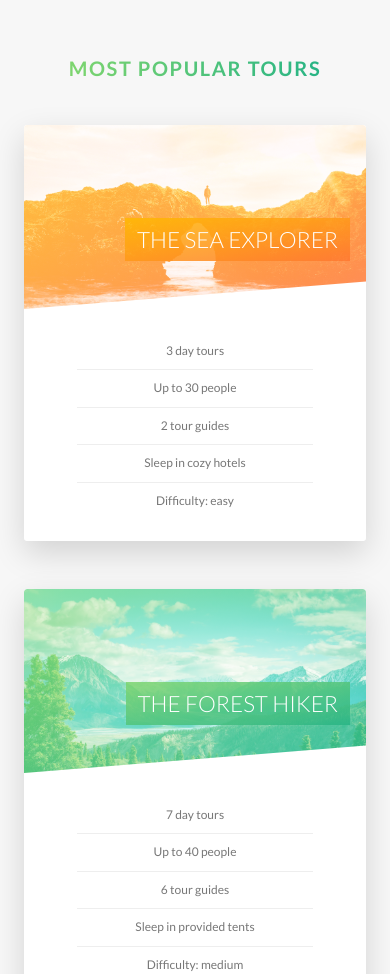
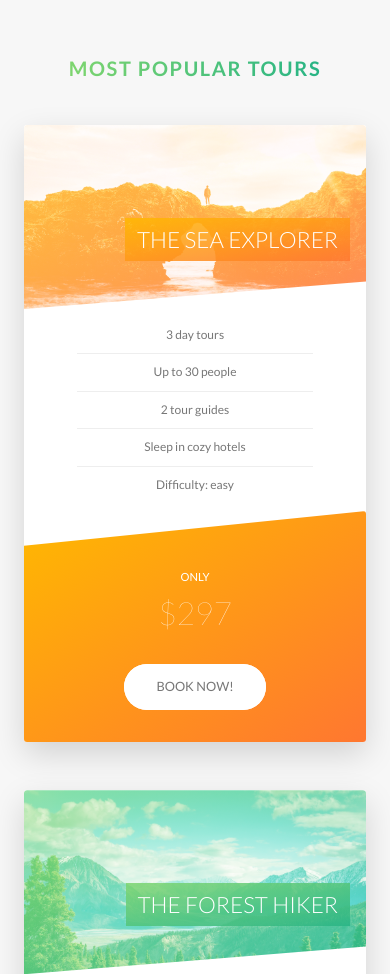
Before and after one commit to malekitoon/natours__advanced-css-and-sass, a website: page index.html in a window 390 px wide. Shown: the part 2440-3414 px from the top of the page. Drawn offline with Linux system fonts and the light colour scheme.

Commit message:
059 Writing Media Queries - Tours, Stories and Booking Sections

```diff
--- a/sass/components/_card.scss
+++ b/sass/components/_card.scss
@@ -150,4 +150,48 @@
     font-size: 6rem;
     font-weight: 100;
   }
+
+  @include respond(tab-port) {
+    height: auto;
+    border-radius: 3px;
+    background-color: $color-white;
+    box-shadow: 0 1.5rem 4rem rgba($color-black, .15);
+
+    &__side {
+      height: auto;
+      position: relative;
+      box-shadow: none;
+
+      &--back {
+        transform: rotateY(0);
+        clip-path: polygon(0 15%, 100% 0, 100% 100%, 0 100%);
+      }
+    }
+
+    &:hover &__side--front {
+      transform: rotateY(0);
+    }
+
+    &__details {
+      padding: 1rem 3rem;
+    }
+
+    // BACK SIDE STYLING
+    &__cta {
+      position: relative;
+      top: 0;
+      left: 0;
+      transform: translate(0);
+      width: 100%;
+      padding: 7rem 4rem 4rem;
+    }
+
+    &__price-box {
+      margin-bottom: 3rem;
+    }
+
+    &__price-value {
+      font-size: 4rem;
+    }
+  }
 }
--- a/sass/components/_form.scss
+++ b/sass/components/_form.scss
@@ -15,6 +15,10 @@
     width: 90%;
     display: block;
     transition: all .3s;
+
+    @include respond(tab-port) {
+      width: 100%;
+    }
 
     &:focus {
       outline: none;
@@ -49,6 +53,11 @@
   &__radio-group {
     width: 49%;
     display: inline-block;
+
+    @include respond(tab-port) {
+      width: 100%;
+      margin-bottom: 2rem;
+    }
   }
 
   &__radio-input { display: none; }
--- a/sass/components/_story.scss
+++ b/sass/components/_story.scss
@@ -7,6 +7,15 @@
   padding: 6rem 6rem 6rem 9rem;
   font-size: $default-font-size;
   transform: skewX(-12deg);
+
+  @include respond(tab-port) {
+    width: 100%;
+    padding: 4rem 4rem 4rem 7rem;
+  }
+
+  @include respond(phone) {
+    transform: skewX(0);
+  }
 
   &__shape {
     width: 15rem;
@@ -18,6 +27,10 @@
     -webkit-clip-path: circle(50% at 50% 50%);
     transform: translateX(-3rem) skewX(12deg);
     position: relative;
+
+    @include respond(phone) {
+      transform: translateX(-3rem) skewX(0);
+    }
   }
 
   &__img {
@@ -43,6 +56,10 @@
 
   &__text {
     transform: skewX(12deg);
+
+    @include respond(phone) {
+      transform: skewX(0);
+    }
   }
 
   &:hover &__caption {
--- a/sass/pages/_home.scss
+++ b/sass/pages/_home.scss
@@ -72,8 +72,38 @@
   border-radius: 3px;
   box-shadow: 0 1.5rem 4rem rgba($color-black, .2);
 
+  @include respond(tab-land) {
+    background-image:
+    linear-gradient(
+      105deg,
+      rgba($color-white, .9) 0%,
+      rgba($color-white, .9) 65%,
+      transparent 65%
+    ),
+    url(../img/nat-10.jpg);
+    background-size: cover;
+  }
+
+  @include respond(tab-port) {
+    background-image:
+    linear-gradient(
+      to right,
+      rgba($color-white, .9) 0%,
+      rgba($color-white, .9) 100%,
+    ),
+    url(../img/nat-10.jpg);
+  }
+
   &__form {
     width: 50%;
     padding: 6rem;
+
+    @include respond(tab-land) {
+      width: 65%;
+    }
+
+    @include respond(tab-land) {
+      width: 100%;
+    }
   }
 }
```
Also changed, not shown: css/style.css.
